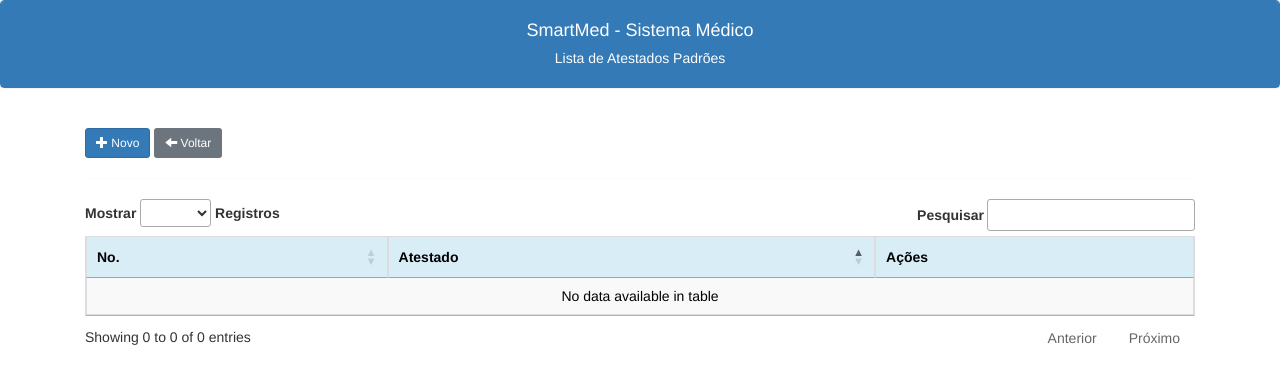
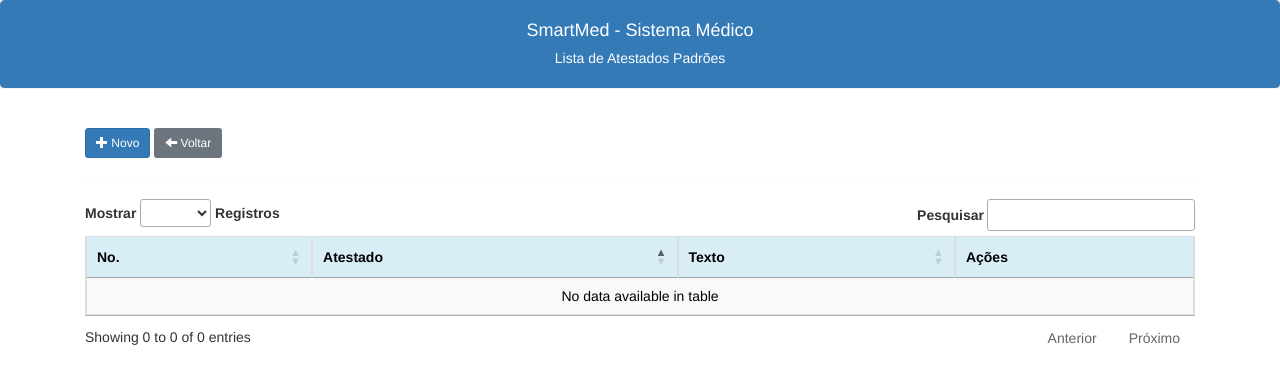
Before and after one commit to Glaison26/smedweb, a PHP site: page /atestados_padroes_lista.php in a window 1280 px wide. Shown: the top 384 px of the page. Run offline with PHP 8.4, Linux system fonts and the light colour scheme; data that the repository does not hold is empty; some libraries are stand-ins or nearby versions.

Commit message:
desenvolvimento

```diff
--- a/atestados_padroes_lista.php
+++ b/atestados_padroes_lista.php
@@ -59,7 +59,7 @@ include("conexao.php");
                 "order": [1, 'asc'],
                 "aoColumnDefs": [{
                     'bSortable': false,
-                    'aTargets': [2]
+                    'aTargets': [3]
                 }, {
                     'aTargets': [0],
                     "visible": true
@@ -107,7 +107,7 @@ include("conexao.php");
             var c_texto = $('#addtextoField').val();
 
             if (c_atestado != '') {
-                alert(status);
+
                 $.ajax({
                     url: "atestados_padroes_novo.php",
                     type: "post",
@@ -154,30 +154,33 @@ include("conexao.php");
                 console.log(data);
 
                 $('#up_idField').val(data[0]);
-                $('#up_grupoField').val(data[1]);
+                $('#up_atestadoField').val(data[1]);
+                $('#up_textoField').val(data[2]);
 
 
             });
         });
     </script>
 
+    <!-- Função javascript e ajax para Alteração dos dados -->
     <script type="text/javascript">
-        ~
-        // Função javascript e ajax para Alteração dos dados
-        $(document).on('submit', '#frmgrupo', function(e) {
+
+    $(document).on('submit', '#frmatestado', function(e) {
             e.preventDefault();
             var c_id = $('#up_idField').val();
-            var c_grupo = $('#up_grupoField').val();
+            var c_atestado = $('#up_atestadoField').val();
+            var c_texto = $('#up_textoField').val();
 
 
-            if (c_grupo != '') {
+            if (c_atestado != '') {
 
                 $.ajax({
-                    url: "grupolaudos_editar.php",
+                    url: "atestados_padroes_editar.php",
                     type: "post",
                     data: {
                         c_id: c_id,
-                        c_grupo: c_grupo
+                        c_atestado: c_atestado,
+                        c_texto : c_texto
 
                     },
                     success: function(data) {
@@ -220,6 +223,7 @@ include("conexao.php");
                 <tr class="info">
                     <th scope="col">No.</th>
                     <th scope="col">Atestado</th>
+                    <th scope="col">Texto</th>
                     <th scope="col">Ações</th>
                 </tr>
             </thead>
@@ -227,7 +231,7 @@ include("conexao.php");
                 <?php
 
                 // faço a Leitura da tabela com sql
-                $c_sql = "SELECT atestados.id, atestados.descricao FROM atestados ORDER BY atestados.descricao";
+                $c_sql = "SELECT atestados.id, atestados.descricao, atestados.texto FROM atestados ORDER BY atestados.descricao";
                 $result = $conection->query($c_sql);
                 // verifico se a query foi correto
                 if (!$result) {
@@ -241,7 +245,7 @@ include("conexao.php");
                     <tr>
                     <td>$c_linha[id]</td>
                     <td>$c_linha[descricao]</td>
-
+                    <td>$c_linha[texto]</td>
                     <td>
                     <button class='btn btn-info btn-sm editbtn' data-toggle=modal' title='Editar Atestado'><span class='glyphicon glyphicon-pencil'></span></button>
                     <a class='btn btn-danger btn-sm' title='Excluir Atestado' href='javascript:func()'onclick='confirmacao($c_linha[id])'><span class='glyphicon glyphicon-trash'></span></a>
@@ -275,7 +279,7 @@ include("conexao.php");
                             </div>
                         </div>
                         <div class="mb-3 row">
-                            <label for="addtextoField" class="col-md-3 form-label">Atestado (*)</label>
+                            <label for="addtextoField" class="col-md-3 form-label">Texto do Atestado</label>
                             <div class="col-md-9">
                                 <textarea class="form-control" id="addtextoField" name="addtextoField" rows="5"></textarea>
                             </div>
@@ -299,18 +303,24 @@ include("conexao.php");
         <div class="modal-dialog modal-dialog-centered" role="document">
             <div class="modal-content">
                 <div class="modal-header">
-                    <h4 class="modal-title" id="exampleModalLabel">Editar dados do Grupo</h4>
+                    <h4 class="modal-title" id="exampleModalLabel">Editar dados do Atestado Padrão</h4>
                 </div>
                 <div class="modal-body">
                     <div class='alert alert-warning' role='alert'>
                         <h5>Campos com (*) são obrigatórios</h5>
                     </div>
-                    <form id="frmgrupo" method="POST" action="">
+                    <form id="frmatestado" method="POST" action="">
                         <input type="hidden" id="up_idField" name="up_idField">
                         <div class="mb-3 row">
-                            <label for="up_grupoField" class="col-md-3 form-label">Descrição do Grupo (*)</label>
+                            <label for="up_atestadoField" class="col-md-3 form-label">Atestado (*)</label>
                             <div class="col-md-9">
-                                <input type="text" class="form-control" id="up_grupoField" name="up_grupoField">
+                                <input type="text" class="form-control" id="up_atestadoField" name="up_atestadoField">
+                            </div>
+                        </div>
+                        <div class="mb-3 row">
+                            <label for="up_textoField" class="col-md-3 form-label">Texto do Atestado</label>
+                            <div class="col-md-9">
+                                <textarea class="form-control" id="up_textoField" name="up_textoField" rows="5"></textarea>
                             </div>
                         </div>
 
```
Also changed, not shown: atestados_padroes_editar.php (added, +42 -0 lines).
